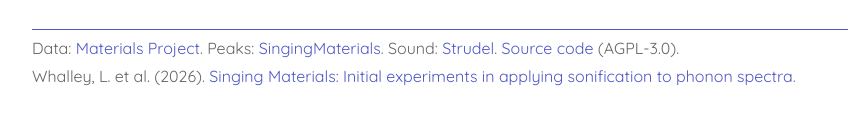
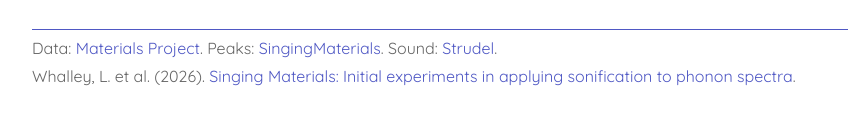
Before and after one commit to lucydot/SingingMaterialsSite, a plain HTML site: page site/index.html in a window 1280 px wide. Shown: the part 1504-1620 px from the top of the page, without its empty margins (200-1063 px from the left). Drawn offline with Linux system fonts and the light colour scheme.

Commit message:
small edits to the listen page

```diff
--- a/site/app.js
+++ b/site/app.js
@@ -257,7 +257,7 @@ async function selectMaterial(mpId, prefer = {}) {
   const hasTotal = labels.length > 1 && Object.values(state.data.by_temp).every((t) => t.total);
   const options = hasTotal ? [ALL, ...labels] : labels;
   state.element = [prefer.element, state.element].find((e) => options.includes(e)) ?? options[0];
-  fillSelect($("element"), options, options.map((e) => (e === ALL ? "all (total DOS)" : e)), state.element);
+  fillSelect($("element"), options, options.map((e) => (e === ALL ? "all" : e)), state.element);
 
   const temps = state.data.temps;
   state.temp = [prefer.temp, state.temp].find((t) => temps.includes(t)) ?? temps[0];
--- a/site/index.html
+++ b/site/index.html
@@ -72,7 +72,7 @@
     <p>Data: <a href="https://next-gen.materialsproject.org/">Materials Project</a>.
       Peaks: <a href="https://github.com/lucydot/SingingMaterials">SingingMaterials</a>.
       Sound: <a href="https://strudel.cc/">Strudel</a>.
-      <a href="https://github.com/lucydot/SingingMaterialsSite">Source code</a> (AGPL-3.0).</p>
+      </p>
     <p>Whalley, L. et al. (2026). <a href="https://arxiv.org/abs/2603.29037">Singing Materials: Initial experiments in applying sonification to phonon spectra</a>.</p>
   </footer>
 </div>
```
